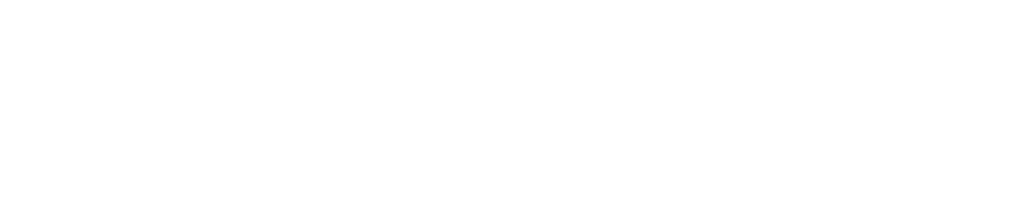
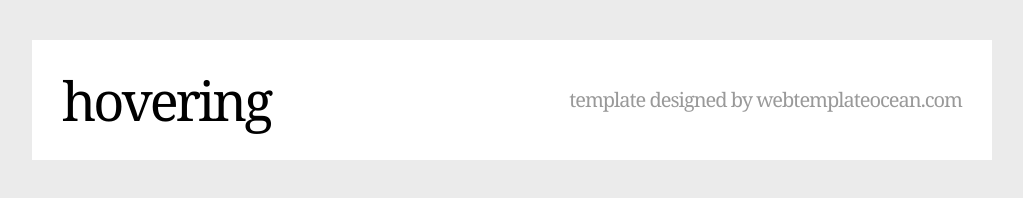
Before and after one commit to PoetZaGaragom/PoetZaGaragom.github.io, a plain HTML site: page index.html in a window 1280 px wide. Shown: the whole page, without its empty margins (128-1151 px from the left). Drawn offline with Linux system fonts and the light colour scheme.

Commit message:
Add header

```diff
--- a/index.html
+++ b/index.html
@@ -9,6 +9,11 @@
     <link rel="stylesheet" href="/styles/style.css">
 </head>
 <body>
-
+    <div id="wrapper">
+        <div id="header">
+            <h1><a href="#">hovering</a></h1>
+            <p>template designed by webtemplateocean.com</p>
+        </div>
+    </div>
 </body>
 </html>
--- a/styles/style.css
+++ b/styles/style.css
@@ -0,0 +1,36 @@
+/* All */
+body {
+    font: 14px "Trebuchet MS", Arial, Helvetica, sans-serif;
+    background-color: #EBEBEB;
+}
+
+/* Wrapper */
+#wrapper {
+    background-color: white;
+    box-sizing: border-box;
+    width: 960px;
+
+    margin: 40px auto;
+    padding: 0px 30px;
+}
+
+/* Header */
+#header {
+    display: flex;
+    justify-content: space-between;
+}
+    #header h1 a {
+        font: normal 54px Georgia, Times, serif;
+        letter-spacing: -3px;
+        color: black;
+        text-decoration: none;
+
+        line-height: 120px;
+    }
+    #header p {
+        font: 20px Georgia, Times, serif;
+        letter-spacing: -1px;
+        color: #999999;
+
+        line-height: 120px;
+    }
```
